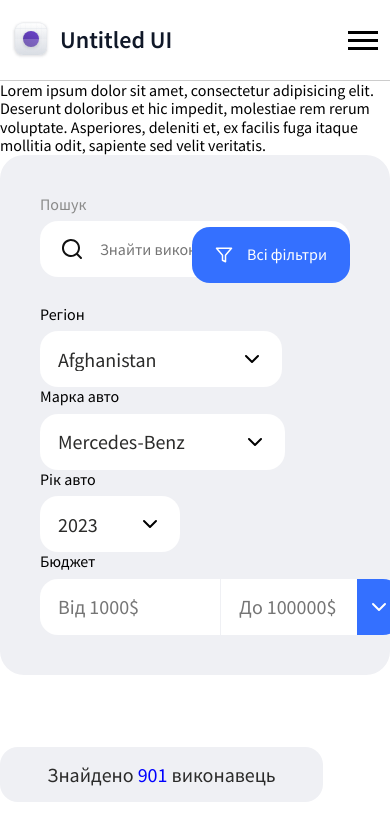
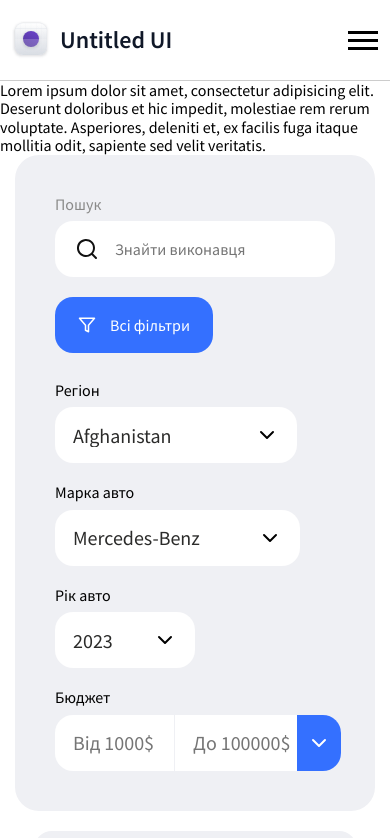
Before and after one commit to theromanovich/toscar, a Next.js app: page /about in a window 390 px wide. Shown: the top 838 px of the page. Built offline with nearby package versions, Linux system fonts and the light colour scheme.

Commit message:
add mobile adaptive for filter

```diff
--- a/src/components/Filter/Filter.js
+++ b/src/components/Filter/Filter.js
@@ -8,9 +8,8 @@ const Filter = () => {
             <div className="filter__search">
                 <label htmlFor="search">Пошук</label>
                 <div className="search-input">
-                    <input type="text" id="search" name="search" placeholder="Знайти виконавця"/>
+                    <input type="text" className="input" id="search" name="search" placeholder="Знайти виконавця"/>
                 </div>
-            </div>
 
             <div className="filter__btn">
                 <button>
@@ -19,6 +18,8 @@ const Filter = () => {
                     </svg>
                     Всі фільтри
                 </button>
+            </div>
+
             </div>
 
             <div className="filter__items">
--- a/src/style/block/filter.scss
+++ b/src/style/block/filter.scss
@@ -1,8 +1,9 @@
 .filter {
+    padding: 0 15px;
     &__container {
         padding: 40px;
         margin: 0 auto;
-        width: 1184px;
+        width: 1200px;
         max-width: 100%;
         min-height: 284px;
         background: #EFF0F4;
@@ -33,8 +34,9 @@
     }
     &__btn {
         position: absolute;
-        top: 72px;
-        right: 40px;
+        top: 66%;
+        transform: translateY(-50%);
+        right: 0px;
         button {
             padding: 16px 18px;
             gap: 14px;
@@ -73,18 +75,24 @@
         margin-top: 28px;
         justify-content: space-between;
         .region {
+            max-width: 100%;
             select {
                 width: 242px;
+                max-width: 100%;
             }
         }
         .model {
+            max-width: 100%;
             select {
                 width: 245px;
+                max-width: 100%;
             }
         }
         .year {
+            max-width: 100%;
             select {
                 width: 140px;
+                max-width: 100%;
             }
         }
         .budget {
@@ -132,7 +140,7 @@
 
 .filter-found {
     display: block;
-    width: 1184px;
+    width: 1200px;
     max-width: 100%;
     height: 56px;
     margin: 72px auto 50px;
@@ -151,3 +159,80 @@
         }
     }
 }
+
+@media (max-width: 1120px) {
+    .filter {
+        &__items {
+            gap: 20px;
+            justify-content: flex-start;
+        }
+    }
+}
+
+@media (max-width: 800px) {
+    .filter {
+        &__btn {
+            position: static;
+            transform: translate(0);
+            margin-top: 20px;
+        }
+    }
+}
+
+@media (max-width: 465px) {
+    .filter {
+        .budget {
+            &-inputs {
+                input {
+                    &:nth-child(1) {
+                        width: 119px;
+                    }
+                    &:nth-child(2) {
+                        width: 166px;
+                    }
+                }
+            }
+        }
+    }
+    .filter-found {
+        margin: 20px auto;
+        &__inner {
+            margin: 0 auto;
+        }
+    }
+}
+
+@media (max-width: 380px) {
+    .filter {
+        &__container {
+            padding: 29px;
+        }
+        .budget {
+            &-inputs {
+                flex-direction: column;
+                gap: 8px;
+                &::after {
+                    content: none;
+                }
+                input {
+                    &:nth-child(1) {
+                       border-radius: 10px;
+                    }
+                    &:nth-child(2) {
+                        border-radius: 10px;
+                        background: transparent;
+                        -webkit-appearance: none;
+                        background-color: #FFFFFF;
+                    }
+                }
+            }
+            svg {
+                display: none;
+            }
+        }
+        .default-select {
+            padding: 16px 9px;
+            font-size: 17px;
+        }
+    }
+}
```
